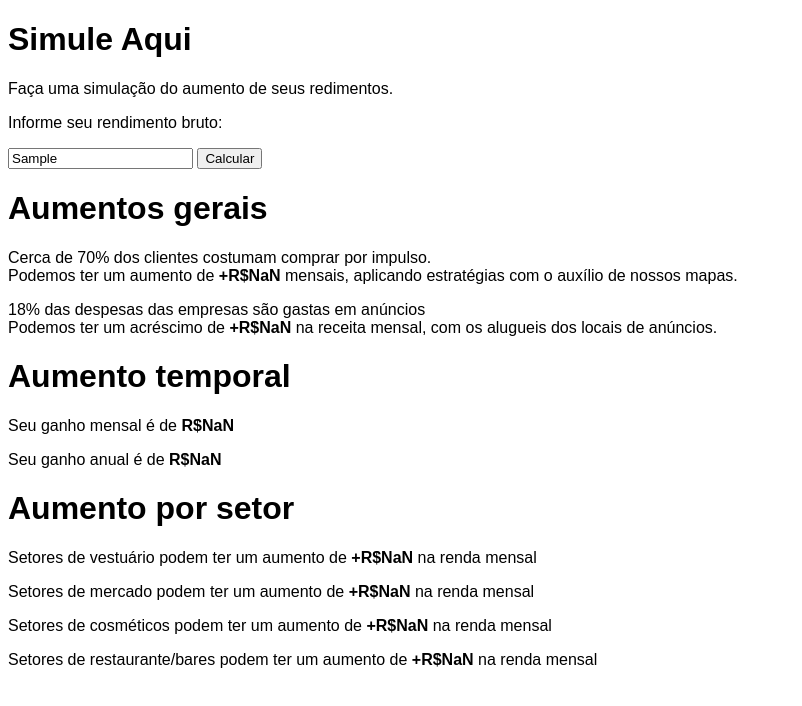
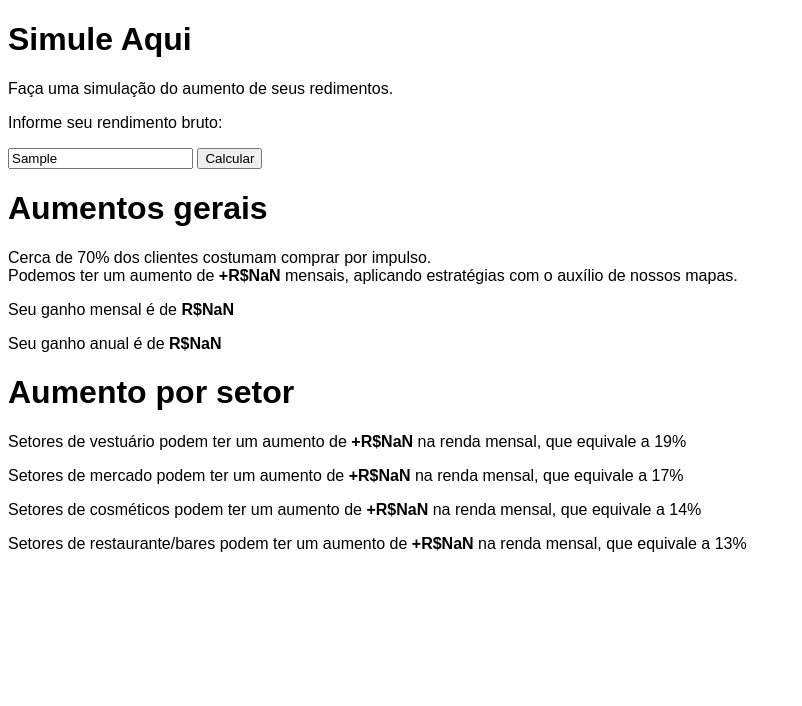
Before and after one commit to TechIdeas-ORG/Calculadora_Financeira, a plain HTML site: page index.html in a window 1280 px wide. Both pictures are taken after typing "Sample" into the empty fields and a click on the button "Calcular". Shown: the whole page, without its empty margins (0-802 px from the left). Drawn offline with Linux system fonts and the light colour scheme.

Commit message:
Alterado código da Calculadora, anuncio

```diff
--- a/index.html
+++ b/index.html
@@ -20,15 +20,12 @@
         <button onclick="calcularAumento()">Calcular</button>
 
         <!-- MENSAGENS -->
-        <h1>Aumentos gerais</h1>
+        <h1 id="msgAumentoGeral" style = "display: none">Aumentos gerais</h1>
         <p id="msgGeral"></p>
-        <p id="msgAnuncio"></p>
-
-        <h1>Aumento temporal</h1>
         <p id="msgMensal"></p>
         <p id="msgAnual"></p>
 
-        <h1>Aumento por setor</h1>
+        <h1 id="msgAumentoSetor" style="display: none;">Aumento por setor</h1>
         <p id="msgVestuario"></p>
         <p id="msgMercado"></p>
         <p id="msgCosmeticos"></p>
@@ -41,47 +38,49 @@
 
     function calcularAumento() {
 
-        var rendBruto = Number(inputReceitaBruta.value);
-        var receitaMensal = rendBruto + (rendBruto * 0.058);
+        var receitaMensal = Number(inputReceitaBruta.value);
 
-        var totalAumentoCompra = receitaMensal * (70 / 100 + 1)
-        var totalAumentoAnuncio = receitaMensal * (18 / 100 + 1)
+        var totalAumentoCompra = receitaMensal * 1.7
 
-        var rendimentoVestuario = receitaMensal * (19 / 100 + 1)
-        var rendimentoSupermercado = receitaMensal * (17 / 100 + 1)
-        var rendimentoCosmeticos = receitaMensal * (14 / 100 + 1)
-        var rendimentoRestaurante = receitaMensal * (13 / 100 + 1)
+        var lucroMensal = totalAumentoCompra - receitaMensal
 
+        var ganhoMensal = receitaMensal + lucroMensal
+        var ganhoAnual = (receitaMensal * 12) + (receitaMensal * 0.7 * 12)
+
+        var rendimentoVestuario = receitaMensal * 19 / 100
+        var rendimentoSupermercado = receitaMensal * 17 / 100
+        var rendimentoCosmeticos = receitaMensal * 14 / 100
+        var rendimentoRestaurante = receitaMensal * 13 / 100
+
+
+
+        msgAumentoGeral.style.display = 'block';
+        msgAumentoSetor.style.display = 'block';
 
         msgGeral.innerHTML =
             `Cerca de 70% dos clientes costumam comprar por impulso.
-        <br> Podemos ter um aumento de <b>+R$${ (totalAumentoCompra - receitaMensal).toFixed(2) }</b>
+        <br> Podemos ter um aumento de <b>+R$${lucroMensal.toFixed(2) }</b>
         mensais, aplicando estratégias com o auxílio de nossos mapas.`
 
-        msgAnuncio.innerHTML =
-            `18% das despesas das empresas são gastas em anúncios<br>
-        Podemos ter um acréscimo de <b>+R$${ (totalAumentoAnuncio - receitaMensal).toFixed(2) }</b>
-        na receita mensal, com os alugueis dos locais de anúncios.`
 
-
-        msgMensal.innerHTML =
-        `Seu ganho mensal é de <b>R$${ receitaMensal.toFixed(2) }</b>`
+        msgMensal.innerHTML=
+        `Seu ganho mensal é de <b>R$${ganhoMensal.toFixed(2) }</b>`
 
         msgAnual.innerHTML=
-        `Seu ganho anual é de <b>R$${ (receitaMensal * 12).toFixed(2) }</b>`
+        `Seu ganho anual é de <b>R$${ganhoAnual.toFixed(2) }</b>`
 
 
         msgVestuario.innerHTML =
-        `Setores de vestuário podem ter um aumento de <b>+R$${ (rendimentoVestuario - receitaMensal).toFixed(2) }</b> na renda mensal`
+        `Setores de vestuário podem ter um aumento de <b>+R$${rendimentoVestuario.toFixed(2) }</b> na renda mensal, que equivale a 19%`
 
         msgMercado.innerHTML =
-        `Setores de mercado podem ter um aumento de <b>+R$${ (rendimentoSupermercado - receitaMensal).toFixed(2) }</b> na renda mensal`
+        `Setores de mercado podem ter um aumento de <b>+R$${rendimentoSupermercado.toFixed(2) }</b> na renda mensal, que equivale a 17%`
 
         msgCosmeticos.innerHTML =
-        `Setores de cosméticos podem ter um aumento de <b>+R$${ (rendimentoCosmeticos - receitaMensal).toFixed(2) }</b> na renda mensal`
+        `Setores de cosméticos podem ter um aumento de <b>+R$${rendimentoCosmeticos.toFixed(2) }</b> na renda mensal, que equivale a 14%`
 
         msgRestaurante.innerHTML =
-        `Setores de restaurante/bares podem ter um aumento de <b>+R$${ (rendimentoRestaurante - receitaMensal).toFixed(2) }</b> na renda mensal`
+        `Setores de restaurante/bares podem ter um aumento de <b>+R$${rendimentoRestaurante.toFixed(2) }</b> na renda mensal, que equivale a 13%`
 
     }
 
```
